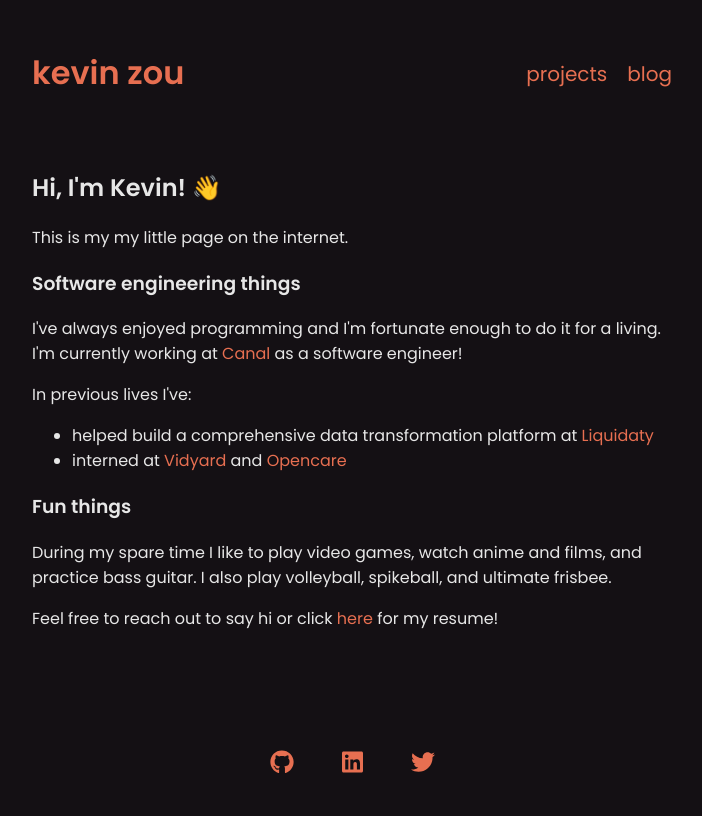
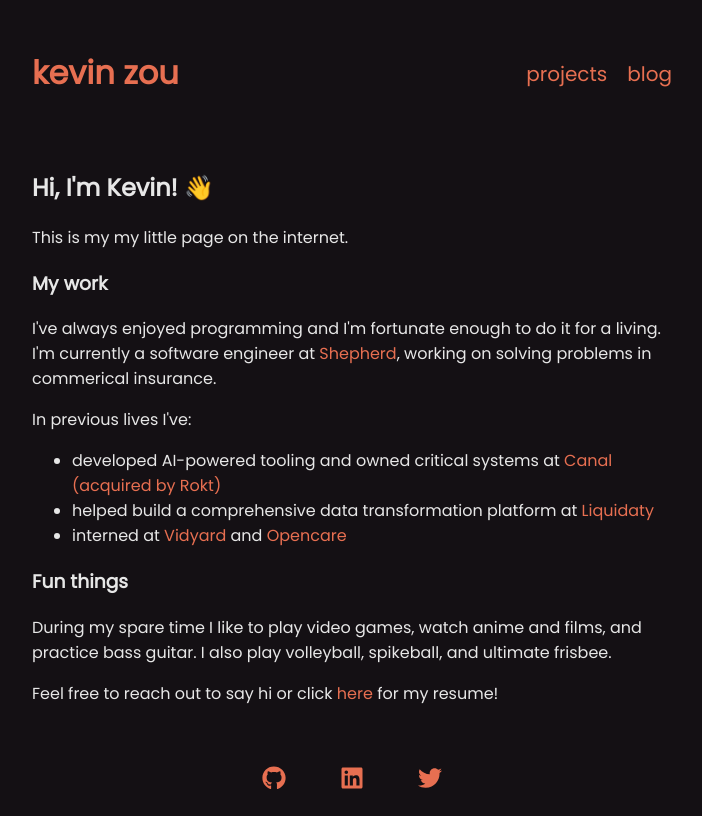
Before and after one commit to kevin-zou/personal-site, a Next.js app: page / in a window 1280 px wide. Shown: the whole page, without its empty margins (288-990 px from the left). Built offline with nearby package versions, Linux system fonts and the light colour scheme; no server answers.

Commit message:
Migrate to Next.js 16, update homepage

```diff
--- a/pages/_app.js
+++ b/pages/_app.js
@@ -1,26 +1,32 @@
-import { useEffect } from 'react'
-import { useRouter } from 'next/router'
-import Script from 'next/script'
-import * as gtag from '../lib/gtag'
-import '../styles/globals.css'
+import { Poppins } from "next/font/google";
+import { useRouter } from "next/router";
+import Script from "next/script";
+import { useEffect } from "react";
+import * as gtag from "../lib/gtag";
+import "../styles/globals.css";
+
+const poppins = Poppins({
+  weight: "400",
+  subsets: ["latin"],
+});
 
 function MyApp({ Component, pageProps }) {
   // Code for Google Analytics from https://github.com/vercel/next.js/tree/canary/examples/with-google-analytics
-  const router = useRouter()
+  const router = useRouter();
   useEffect(() => {
     const handleRouteChange = (url) => {
-      gtag.pageview(url)
-    }
-    router.events.on('routeChangeComplete', handleRouteChange)
-    router.events.on('hashChangeComplete', handleRouteChange)
+      gtag.pageview(url);
+    };
+    router.events.on("routeChangeComplete", handleRouteChange);
+    router.events.on("hashChangeComplete", handleRouteChange);
     return () => {
-      router.events.off('routeChangeComplete', handleRouteChange)
-      router.events.off('hashChangeComplete', handleRouteChange)
-    }
-  }, [router.events])
+      router.events.off("routeChangeComplete", handleRouteChange);
+      router.events.off("hashChangeComplete", handleRouteChange);
+    };
+  }, [router.events]);
 
   return (
-    <>
+    <main className={poppins.className}>
       {/* Global Site Tag (gtag.js) - Google Analytics */}
       <Script
         strategy="afterInteractive"
@@ -41,8 +47,8 @@ function MyApp({ Component, pageProps }) {
         }}
       />
       <Component {...pageProps} />
-    </>
-  )
+    </main>
+  );
 }
 
-export default MyApp
+export default MyApp;
--- a/pages/index.js
+++ b/pages/index.js
@@ -1,11 +1,11 @@
-import Head from 'next/head'
-import Layout from '../components/Layout'
-import Link from 'next/link'
+import Head from "next/head";
+import Layout from "../components/Layout";
+import Link from "next/link";
 
 const metadata = {
-  title: 'Home | Kevin Zou',
-  description: 'Website of a person learning how to code and stuff',
-  image: 'https://kevinzou.xyz/meta-image.png',
+  title: "Home | Kevin Zou",
+  description: "Website of a person learning how to code and stuff",
+  image: "https://kevinzou.xyz/meta-image.png",
 };
 
 export default function Home() {
@@ -32,22 +32,50 @@ export default function Home() {
       </Head>
       <h2>Hi, I'm Kevin! 👋</h2>
       <p>This is my my little page on the internet.</p>
-      <h3>Software engineering things</h3>
-      <p>I've always enjoyed programming and I'm fortunate enough to do it for a living. I'm currently working at <a href="https://www.shopcanal.com/" target="_blank">Canal</a> as a software engineer!</p>
+      <h3>My work</h3>
       <p>
-        In previous lives I've:
+        I've always enjoyed programming and I'm fortunate enough to do it for a
+        living. I'm currently a software engineer at{" "}
+        <a href="https://www.shepherdinsurance.com" target="_blank">
+          Shepherd
+        </a>
+        , working on solving problems in commerical insurance.
       </p>
+      <p>In previous lives I've:</p>
       <ul>
-        <li>helped build a comprehensive data transformation platform at <a href="https://www.liquidaty.com" target="_blank">Liquidaty</a></li>
-        <li>interned at <a href="https://www.vidyard.com" target="_blank">Vidyard</a> and <a href="https://opencare.com" target="_blank">Opencare</a></li>
+        <li>
+          developed AI-powered tooling and owned critical systems at{" "}
+          <a href="https://www.shopcanal.com" target="_blank">
+            Canal (acquired by Rokt)
+          </a>
+        </li>
+        <li>
+          helped build a comprehensive data transformation platform at{" "}
+          <a href="https://www.liquidaty.com" target="_blank">
+            Liquidaty
+          </a>
+        </li>
+        <li>
+          interned at{" "}
+          <a href="https://www.vidyard.com" target="_blank">
+            Vidyard
+          </a>{" "}
+          and{" "}
+          <a href="https://opencare.com" target="_blank">
+            Opencare
+          </a>
+        </li>
       </ul>
       <h3>Fun things</h3>
       <p>
-        During my spare time I like to play video games, watch anime and films, and practice bass guitar. I also play volleyball, spikeball, and ultimate frisbee.
+        During my spare time I like to play video games, watch anime and films,
+        and practice bass guitar. I also play volleyball, spikeball, and
+        ultimate frisbee.
       </p>
       <p>
-        Feel free to reach out to say hi or click <Link href="/Kevin_Zou_Resume.pdf">here</Link> for my resume!
+        Feel free to reach out to say hi or click{" "}
+        <Link href="/Kevin_Zou_Resume.pdf">here</Link> for my resume!
       </p>
     </Layout>
-  )
+  );
 }
--- a/styles/globals.css
+++ b/styles/globals.css
@@ -1,5 +1,3 @@
-@import url('https://fonts.googleapis.com/css2?family=Poppins:ital,wght@0,400;0,600;1,400&display=swap');
-
 html,
 body {
     background: #141014;
@@ -7,16 +5,17 @@ body {
     margin: 0;
     color: #e7e7e7;
     font-size: 1em;
-  font-family: 'Poppins', sans-serif;
+    font-family: "Poppins", sans-serif;
     scroll-behavior: smooth;
 }
 
-h1, p {
+h1,
+p {
     margin-top: 0;
 }
 
 a {
-  color: #E76F51;
+    color: #e76f51;
     text-decoration: none;
     transition: color 400ms;
 }
```
Also changed, not shown: package.json (+14 -14 lines), 2 other files (tests, documents, lock files or other folders). Lines whose indentation alone changed are shown as unchanged.
